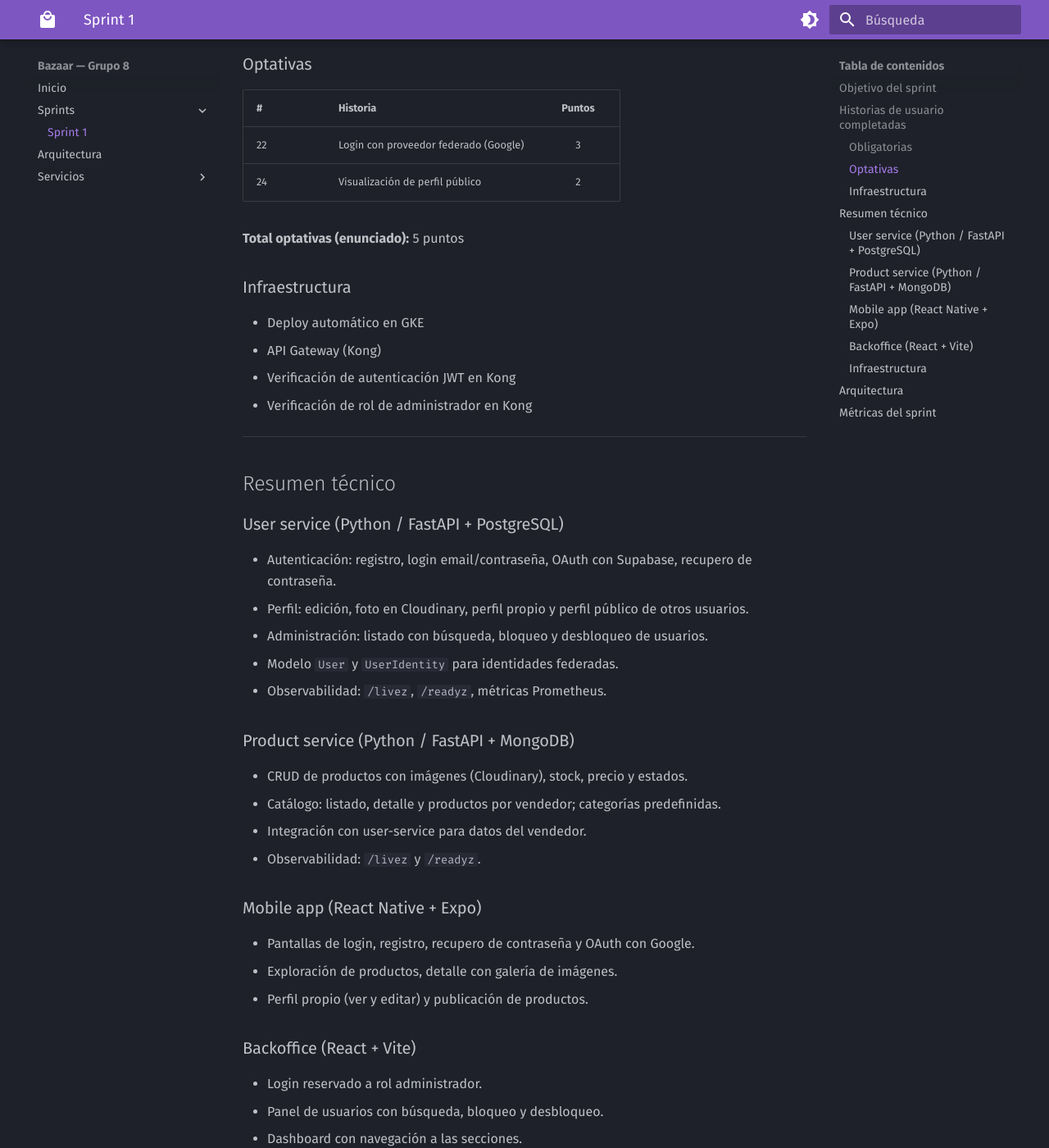
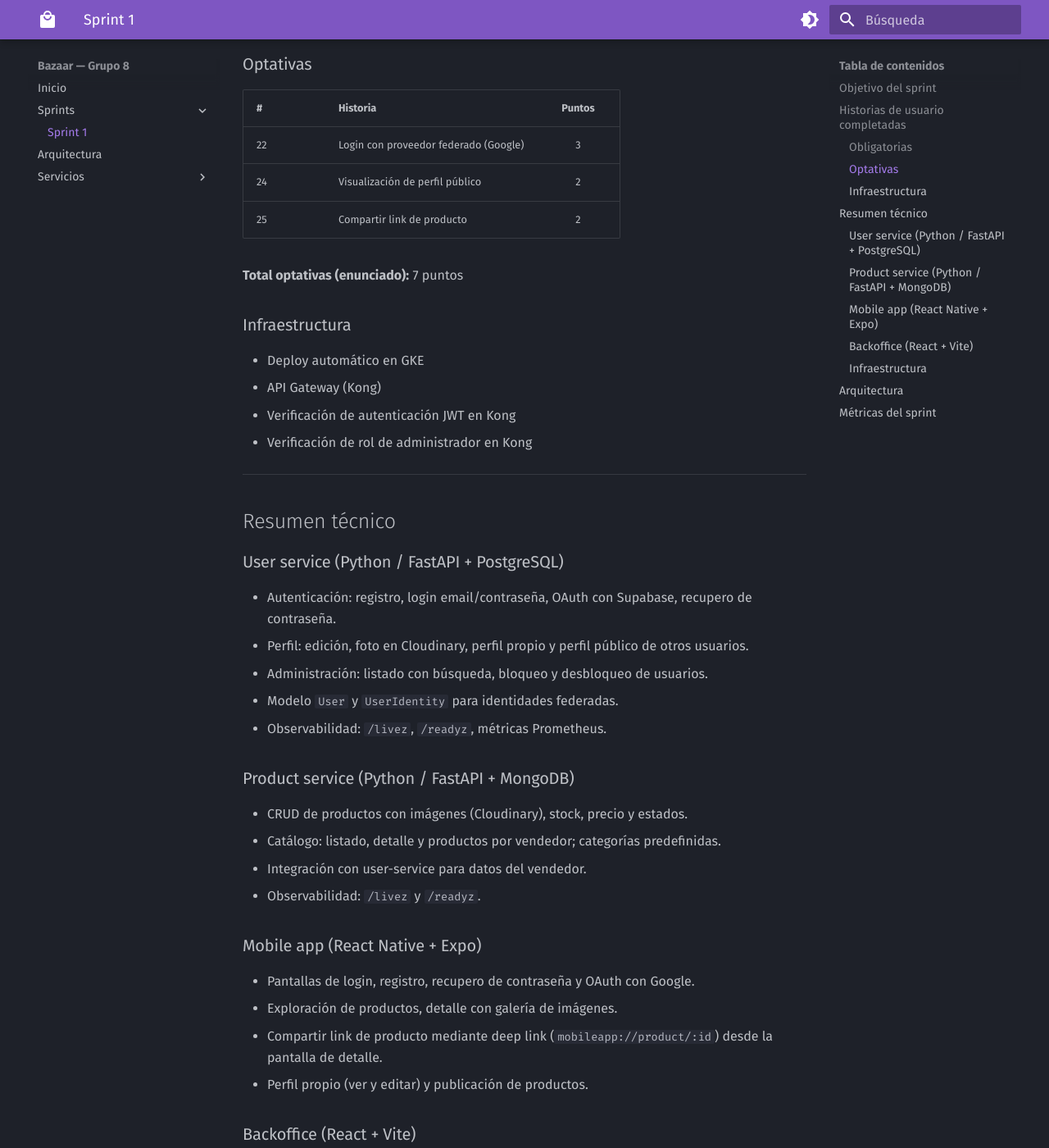
Before and after one commit to ids2-grupo8/Documentacion, an MkDocs documentation site: the page built from docs/sprints/sprint-1.md, in a window 1280 px wide and 1400 px high, scrolled down 1141 px. Shown: the whole window at 82% size. Built offline with MkDocs 1.6.1 and Material for MkDocs 9.7.7, drawn with Linux system fonts in a browser that asks for light colours.

Commit message:
docs: add product link sharing story

```diff
--- a/docs/sprints/sprint-1.md
+++ b/docs/sprints/sprint-1.md
@@ -37,8 +37,9 @@ Establecer la infraestructura del proyecto (Kubernetes, Kong, CI/CD), implementa
 |---|----------|:------:|
 | 22 | Login con proveedor federado (Google) | 3 |
 | 24 | Visualización de perfil público | 2 |
+| 25 | Compartir link de producto | 2 |
 
-**Total optativas (enunciado):** 5 puntos
+**Total optativas (enunciado):** 7 puntos
 
 ### Infraestructura
 
@@ -70,6 +71,7 @@ Establecer la infraestructura del proyecto (Kubernetes, Kong, CI/CD), implementa
 
 - Pantallas de login, registro, recupero de contraseña y OAuth con Google.
 - Exploración de productos, detalle con galería de imágenes.
+- Compartir link de producto mediante deep link (`mobileapp://product/:id`) desde la pantalla de detalle.
 - Perfil propio (ver y editar) y publicación de productos.
 
 ### Backoffice (React + Vite)
@@ -113,8 +115,8 @@ Establecer la infraestructura del proyecto (Kubernetes, Kong, CI/CD), implementa
 | Métrica | Valor |
 |---------|------:|
 | Historias de usuario (obligatorias) | 10 |
-| Historias de usuario (optativas) | 2 |
+| Historias de usuario (optativas) | 3 |
 | Puntos obligatorios (según enunciado) | 22 |
-| Puntos optativos (según enunciado) | 5 |
+| Puntos optativos (según enunciado) | 7 |
 | Servicios backend desplegados | 2 |
 | Clientes (mobile + backoffice) | 2 |
```
Also changed, not shown: docs/servicios/mobile-app.md (+2 -2 lines).
